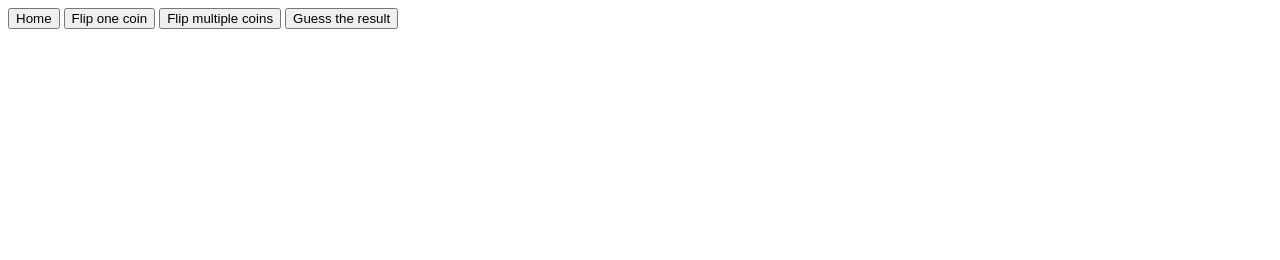
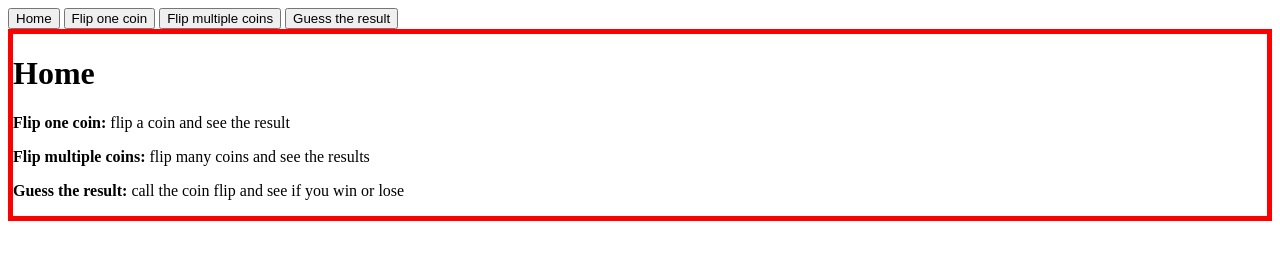
Before and after one commit to comp426-2022-spring/a05-elliottsikes, a website: page public/index.html in a window 1280 px wide. Drawn offline with Linux system fonts and the light colour scheme.

Commit message:
Update index.html

```diff
--- a/public/index.html
+++ b/public/index.html
@@ -32,8 +32,17 @@
       <button id="multinav">Flip multiple coins</button>
       <button id="guessnav">Guess the result</button>
     </nav>
-    <div id="home">
-
+    <div id="home" class="active">
+      <h1>Home</h1>
+        <p>
+          <strong>Flip one coin: </strong>
+          flip a coin and see the result</p>
+        <p>
+          <strong>Flip multiple coins: </strong>
+          flip many coins and see the results</p>
+        <p>
+          <strong>Guess the result: </strong>
+          call the coin flip and see if you win or lose</p>
     </div>
     <div id="single" class="hidden">
 
```
